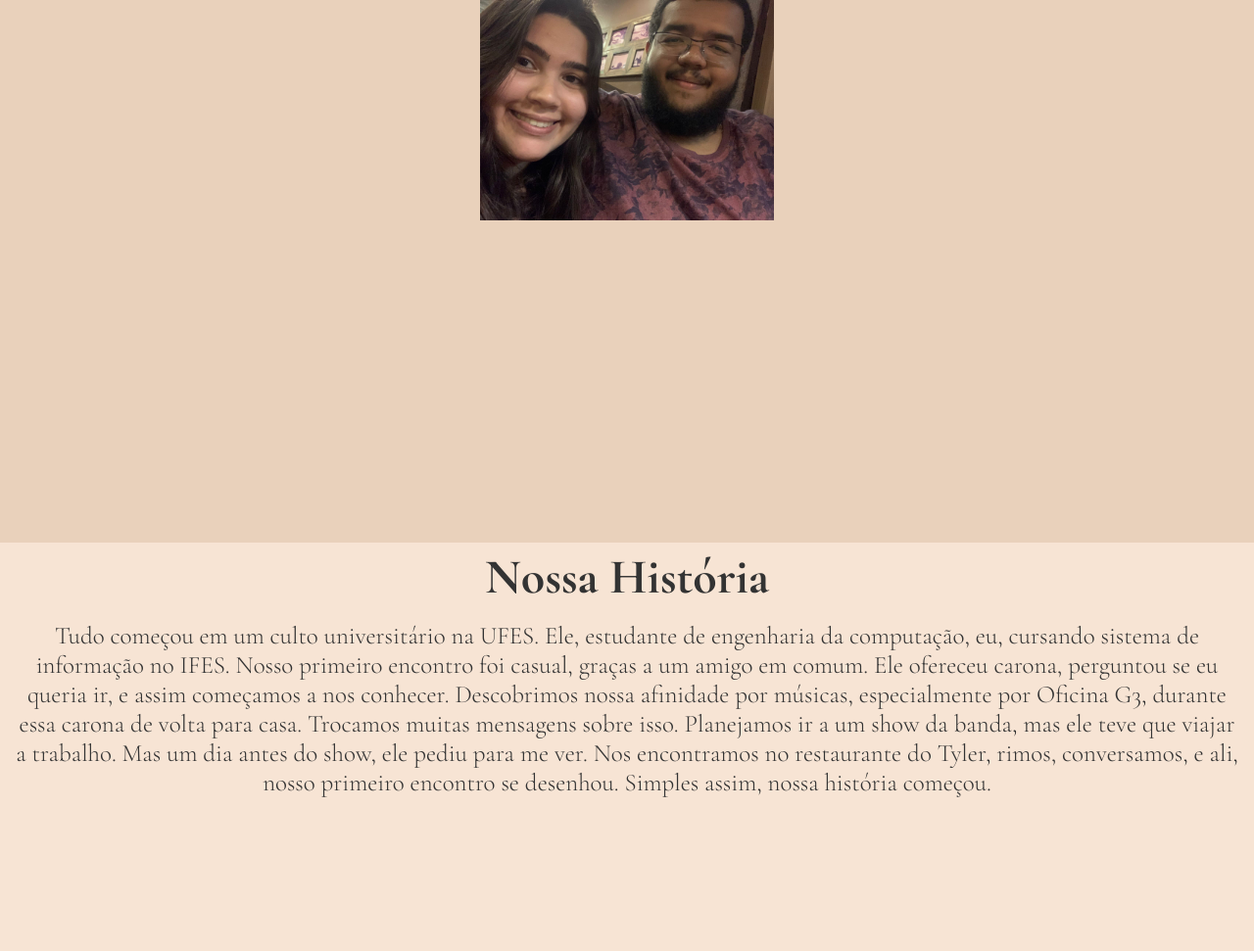
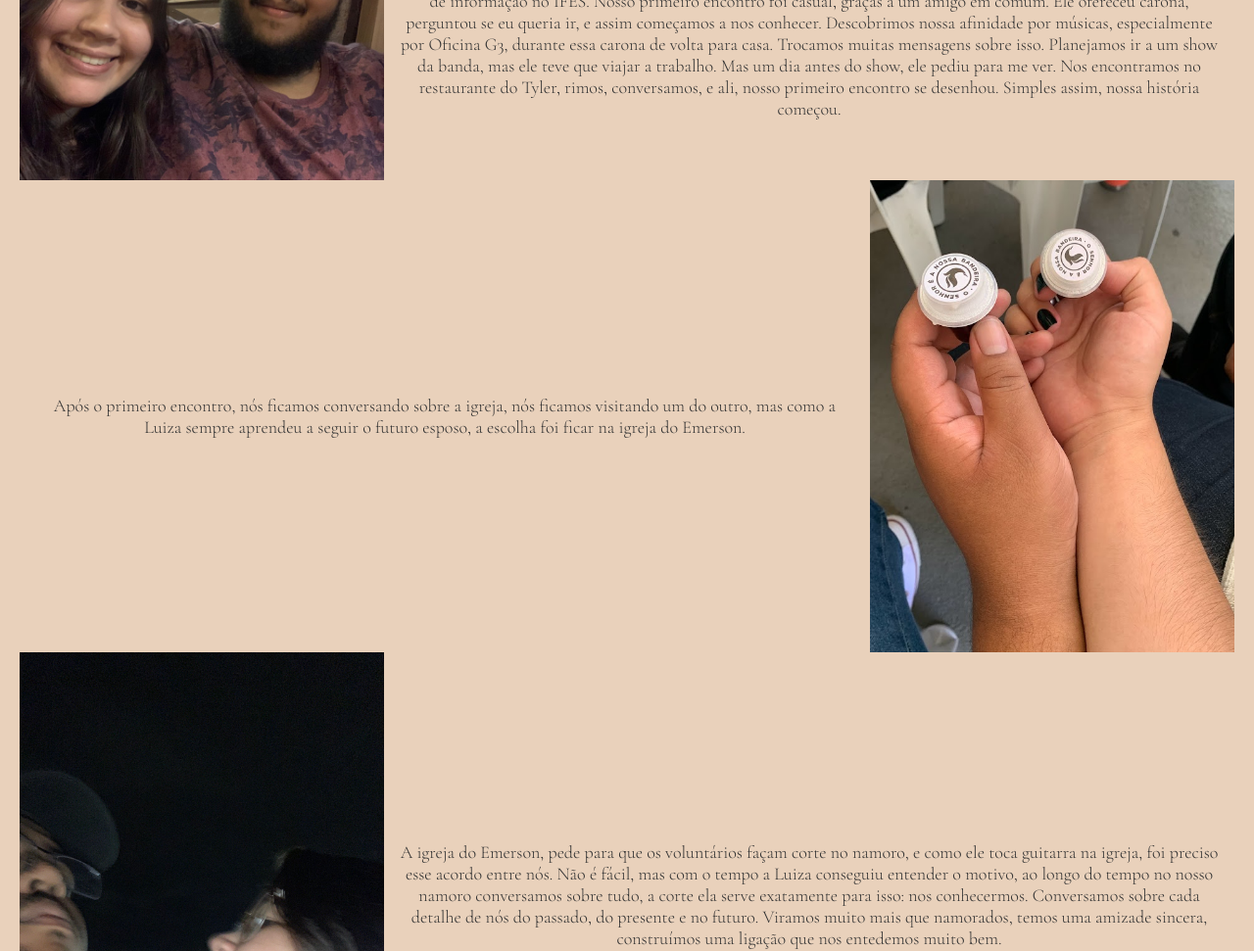
Before and after one commit to luizadealencar/wedding, a plain HTML site: page index.html in a window 1280 px wide. Shown: the part 480-1451 px from the top of the page at 98% size. Before the commit the page ends 1309 px from the top, so only its background shows below. Drawn offline with nearby package versions, Linux system fonts and the light colour scheme.

Commit message:
Add files via upload

```diff
--- a/index.html
+++ b/index.html
@@ -20,8 +20,8 @@
     </div>
     <ul class="menu">
       <li><a href="#home">Home</a></li>
-      <li><a href="#fotos">Fotos</a></li>
       <li><a href="#nossa-historia">Nossa História</a></li>
+      <li><a href="#festa">Festa Chá Bar!</a></li>
     </ul>
   </nav>
 
@@ -43,42 +43,51 @@
       </div>
     </div>
 
-    <div class="imagens slide-show" id="fotos">
-      <h1>Nossas Fotos</h1>
-      <ul class="slides-list">
-        <li class="slide">
-          <img src="img/foto.png" />
-        </li>
-        <li class="slide">
-          <img src="img/foto2.jpg" />
-        </li>
-        <li class="slide">
-          <img src="img/foto3.jpg" />
-        </li>
-        <li class="slide">
-          <img src="img/foto4.jpg" />
-        </li>
-        <li class="slide">
-          <img src="img/foto5.jpg" />
-        </li>
-        <li class="slide">
-          <img src="img/foto6.jpg" />
-        </li>
-      </ul>
-    </div>
 
     <div class="text" id="nossa-historia">
       <h1>Nossa História</h1>
-      <p>
-        Tudo começou em um culto universitário na UFES. Ele, estudante de engenharia da computação, eu, cursando sistema
-        de informação no IFES. Nosso primeiro encontro foi casual, graças a um amigo em comum. Ele ofereceu carona,
-        perguntou se eu queria ir, e assim começamos a nos conhecer.
-        Descobrimos nossa afinidade por músicas, especialmente por Oficina G3, durante essa carona de volta para casa.
-        Trocamos muitas mensagens sobre isso. Planejamos ir a um show da banda, mas ele teve que viajar a trabalho. Mas
-        um dia antes do show, ele pediu para me ver. Nos encontramos no restaurante do Tyler, rimos, conversamos, e ali,
-        nosso primeiro encontro se desenhou. Simples assim, nossa história começou.
-      </p>
+      <div class="content">
+        <img src="img/foto2.jpg" alt="Foto do casal" />
+        <p>
+          Tudo começou em um culto universitário na UFES. Ele, estudante de engenharia da computação, eu, cursando sistema de informação no IFES. Nosso primeiro encontro foi casual, graças a um amigo em comum. Ele ofereceu carona, perguntou se eu queria ir, e assim começamos a nos conhecer.
+          Descobrimos nossa afinidade por músicas, especialmente por Oficina G3, durante essa carona de volta para casa.
+          Trocamos muitas mensagens sobre isso. Planejamos ir a um show da banda, mas ele teve que viajar a trabalho. Mas um dia antes do show, ele pediu para me ver. Nos encontramos no restaurante do Tyler, rimos, conversamos, e ali, nosso primeiro encontro se desenhou. Simples assim, nossa história começou.
+        </p>
+      </div>
+      <div class="content2">
+        <img src="img/foto.png" alt="igreja" />
+        <p>
+          Após o primeiro encontro, nós ficamos conversando sobre a igreja, nós ficamos visitando um do outro, mas como a Luiza sempre aprendeu a seguir o futuro esposo, a escolha foi ficar na igreja do Emerson.
+        </p>
+      </div>
+      <div class="content">
+        <img src="img/foto5.jpg" alt="corte" />
+        <p>
+          A igreja do Emerson, pede para que os voluntários façam corte no namoro, e como ele toca guitarra na igreja, foi preciso esse acordo entre nós. Não é fácil, mas com o tempo a Luiza conseguiu entender o motivo, ao longo do tempo no nosso namoro conversamos sobre tudo, a corte ela serve exatamente para isso: nos conhecermos.
+          Conversamos sobre cada detalhe de nós do passado, do presente e no futuro. Viramos muito mais que namorados, temos uma amizade sincera, construímos uma ligação que nos entedemos muito bem.
+        </p>
+      </div>
+      <div class="content2">
+        <img src="img/foto4.jpg" alt="igreja" />
+        <p>
+          As conversas ficaram maduras com o passar do tempo, sonhando na casa, nos filhos, na vida profissional. Surgiu a oportunidade de fazermos o curso de noivos, foi bastante impactante para nós, nos conhecemos mais profundo ainda, e vimos que precisamos melhorar alguns pontos.
+        </p>
+      </div>
+      <div class="content">
+        <img src="img/foto3.jpg" alt="casar" />
+        <p>
+          Assim que nós dois terminamos as nossas faculdades, recebemos propostas melhores de emprego, conseguimos comprar o nosso apartamento, e futuramente a Luiza pedida em noivado, e assim, podemos continuar com a nossa história.
+        </p>
+      </div>
     </div>
+
+    <div class="festa" id="festa">
+      <h1>Festa Chá Bar!</h1>
+      <p>Os nossos planos nunca foi fazer a Cerimônia na Igreja e a Festa, pois queremos viajar &#128513;. Então programamos um Chá Bar de Panela com todos os nossos familiares e amigos com uma <strong>Festa junto à ele</strong>, se programe para ficar de 15h até às 22h. Vamos ter bastante brincadeiras para serem zoadas com os noivos, muita comida, e a noite teremos àquele jantar junto com uma banda que vai ser montada ainda. Te espero no dia tal, às 15h, no local tal, terá espaço e brinquedos para as crianças.</p>
+    </div>
+
+
+
   </div>
   <script src="script.js"></script>
 </body>
--- a/styles.css
+++ b/styles.css
@@ -31,12 +31,12 @@ body {
 .left-name p,
 .right-name p {
   margin: 5px;
-  font-size: 25px;
+  font-size: 18px;
 }
 
 .container h1 {
   margin: 5px;
-  font-size: 100px;
+  font-size: 60px;
 }
 
 .countdown-container {
@@ -44,13 +44,13 @@ body {
 }
 
 #countdown {
-  font-size: 36px;
+  font-size: 20px;
   display: flex;
   justify-content: center;
 }
 
-.text p {
-  font-size: 25px;
+.text p, .festa p {
+  font-size: 18px;
   margin: 15px;
 }
 
@@ -108,33 +108,9 @@ nav ul li a:hover {
   background-color: #ddd;
 }
 
-.imagens {
-  margin: auto;
-  overflow: hidden;
-  background-color: #e9d1bb;
-}
-
-.slides-list {
-  display: flex;
-  list-style-type: none;
-  padding: 0;
-  transition: transform 0.5s ease;
-}
-
-.slide {
-  flex: 0 0 100%;
-}
-
-.slide img {
-  width: 100%;
-  max-width: 300px;
-  height: auto;
-  margin: 0 auto;
-}
-
 .text h1,
-.imagens h1 {
-  font-size: 50px;
+.festa h1 {
+  font-size: 40px;
 }
 
 .menu-toggle {
@@ -196,6 +172,53 @@ input:checked ~ label .hamburguer:after {
   transform: rotate(90deg);
   bottom: 0;
 }
+
+#nossa-historia {
+  display: flex; /* Cria um container flexbox */
+  justify-content: space-between; /* Distribui os elementos horizontalmente */
+  align-items: center; /* Alinha os elementos verticalmente no centro */
+  padding: 20px; /* Adiciona um espaço interno */
+}
+
+#nossa-historia h1, .imagens h1 {
+  text-align: right; /* Alinha o título à direita */
+}
+
+.text {
+  text-align: center; /* Centraliza o título */
+  display: flex;
+  flex-direction: column; /* Empilha os elementos em uma coluna */
+  align-items: center; /* Centraliza os elementos na coluna */
+  background-color: #e9d1bb;
+}
+
+.content {
+  display: flex;
+  justify-content: space-between; /* Distribui os elementos horizontalmente com espaço */
+  margin: 0 auto; /* Centraliza a área de conteúdo horizontalmente */
+  align-items: center;
+}
+
+.content img {
+  max-width: 30%; /* Define a largura máxima da imagem */
+  height: auto; /* Mantém a proporção da imagem */
+}
+
+.content2 {
+  display: flex;
+  justify-content: space-between; /* Distribui os elementos horizontalmente com espaço */
+  margin: 0 auto; /* Centraliza a área de conteúdo horizontalmente */
+  flex-direction: row-reverse;
+  align-items: center;
+}
+
+.content2 img {
+  max-width: 30%; /* Define a largura máxima da imagem */
+  height: auto; /* Mantém a proporção da imagem */
+}
+
+
+
 
 @media only screen and (max-width: 600px) {
   body {
@@ -275,7 +298,7 @@ input:checked ~ label .hamburguer:after {
   }
 
   .text p {
-    font-size: 18px;
+    font-size: 16px;
     text-align: center;
     margin: 10px 0;
   }
```
Also changed, not shown: script.js (line endings or trailing spaces).
